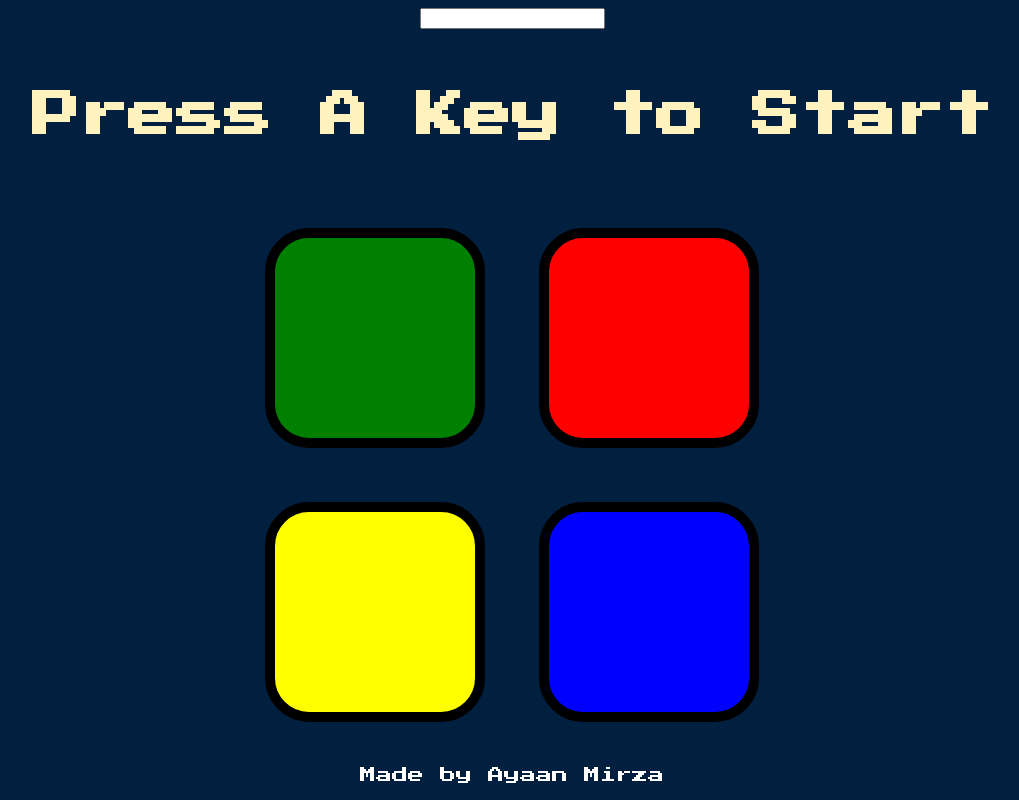
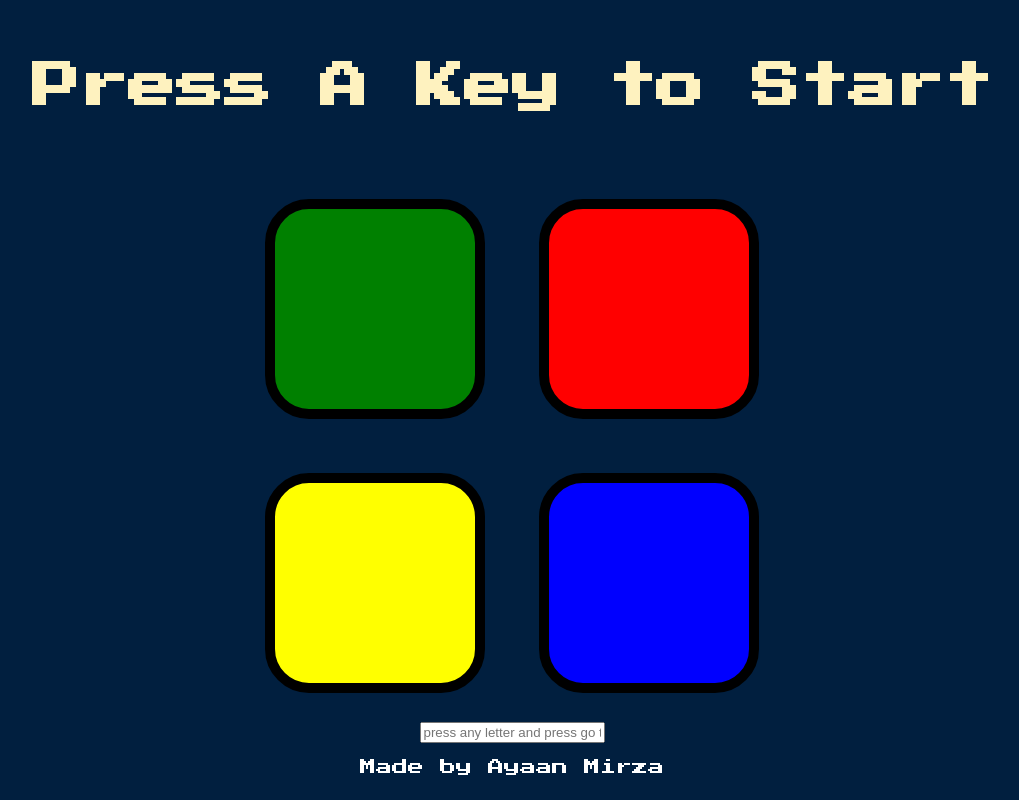
Before and after one commit to baig-mirza/simon-game, a plain HTML site: page index.html in a window 1280 px wide. Shown: the whole page, without its empty margins (128-1147 px from the left). Drawn offline with nearby package versions, Linux system fonts and the light colour scheme.

Commit message:
Update index.html

```diff
--- a/index.html
+++ b/index.html
@@ -9,7 +9,6 @@
 </head>
 
 <body>
-  <input type="text">
   <h1 id="level-title">Press A Key to Start</h1>
   <div class="container">
     <div lass="row">
@@ -35,7 +34,7 @@
     </div>
 
   </div>
-
+<input type="text" placeholder="press any letter and press go to start.">
 <p style="color: white; font-family: 'Press Start 2P', cursive;" >Made by Ayaan Mirza</p>
 <script src="https://ajax.googleapis.com/ajax/libs/jquery/3.6.3/jquery.min.js"></script>
 <script src="game.js" charset="utf-8"></script>
```
